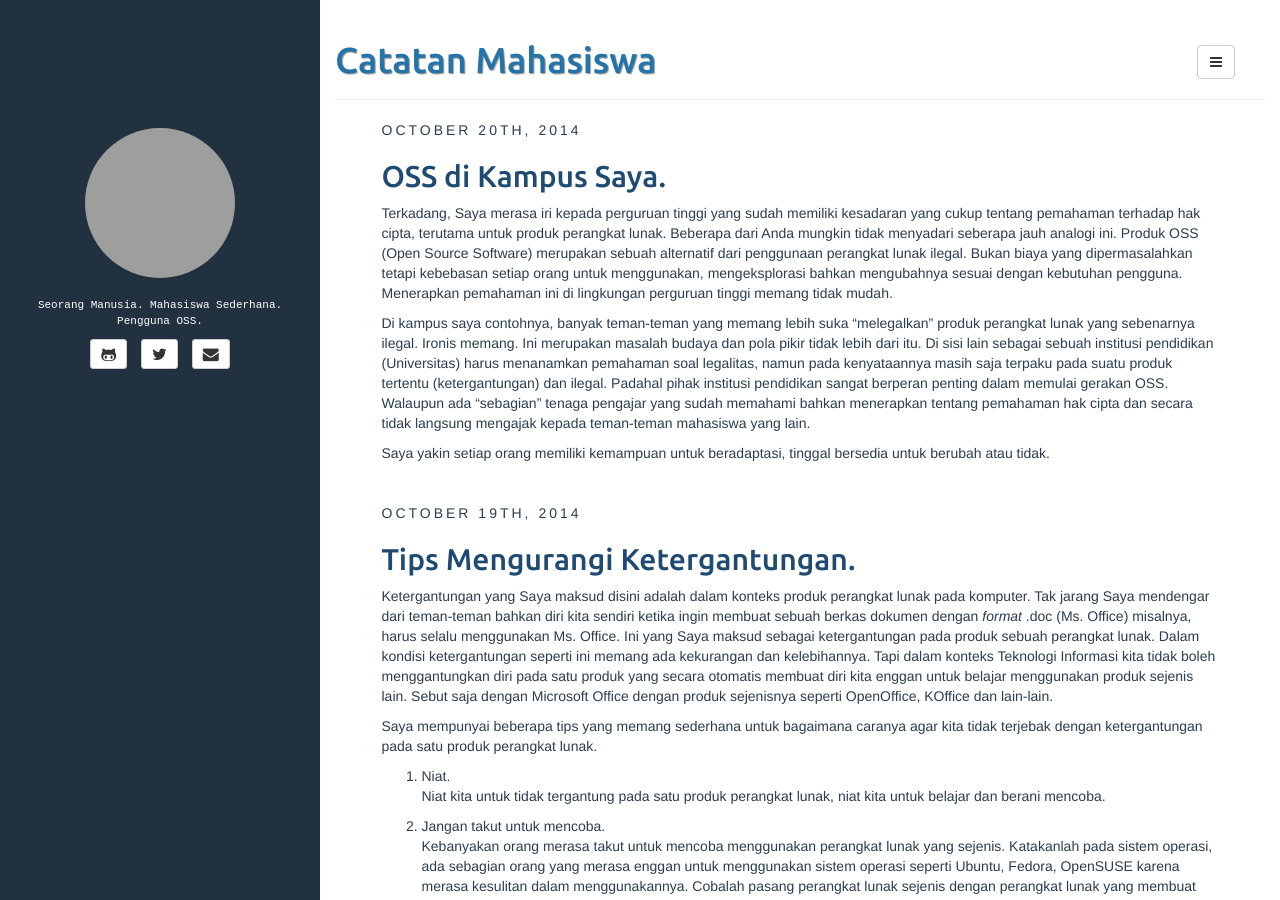
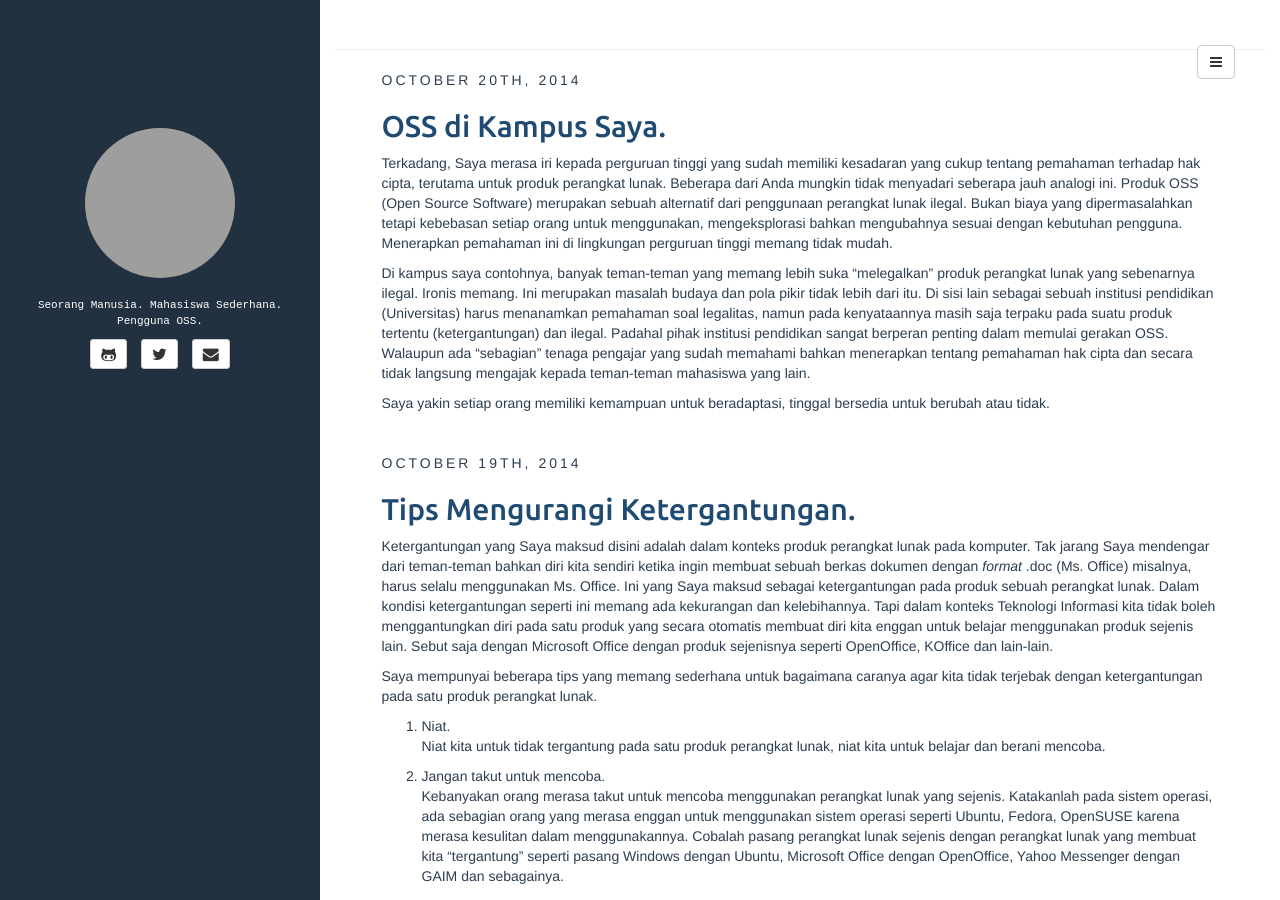
Before and after one commit to sofiangrh/sofiangrh.github.io, a Jekyll site: the page built from index.html, in a window 1280 px wide and 900 px high. Built offline with Jekyll 4.4.1, drawn with Linux system fonts in a browser that asks for light colours; the list of posts is cut into pages by our own code; comment, search, counter and statistics services are not loaded; grey boxes are pictures that could not be loaded.

Commit message:
Menghapus page title

```diff
--- a/_includes/page.html
+++ b/_includes/page.html
@@ -1,5 +1,5 @@
 <div class="page-header">
-  <h1>{{ page.title }} {% if page.tagline %} <small>{{ page.tagline }}</small>{% endif %}</h1>
+  <h1> {% if page.tagline %} <small>{{ page.tagline }}</small>{% endif %}</h1>
 </div>
 
 {{ content }}
```
